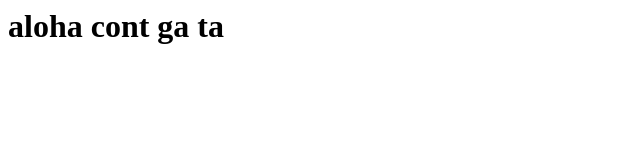
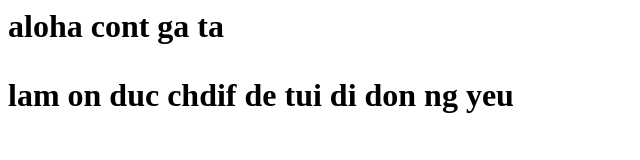
Before and after one commit to vdaiquan/github-demo, a plain HTML site: page index.html in a window 1280 px wide. Shown: the whole page, without its empty margins (0-640 px from the left). Drawn offline with Linux system fonts and the light colour scheme.

Commit message:
Update index.html

```diff
--- a/index.html
+++ b/index.html
@@ -1 +1,3 @@
 <h1>aloha cont ga ta<h1>
+
+  <p> lam on duc chdif  de tui di don ng yeu</p>
```
